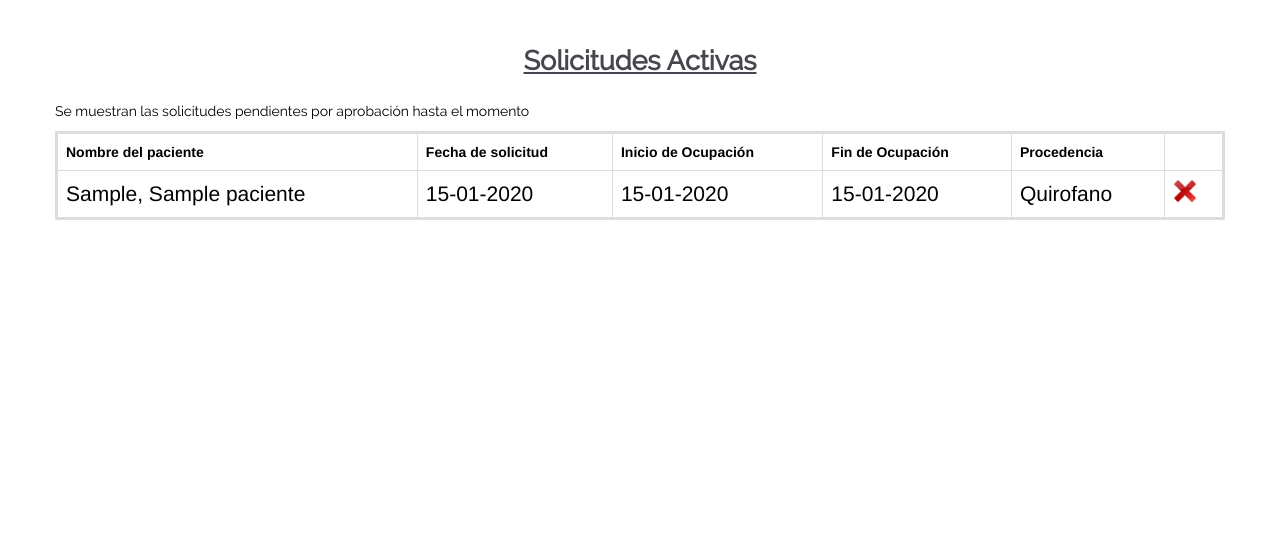
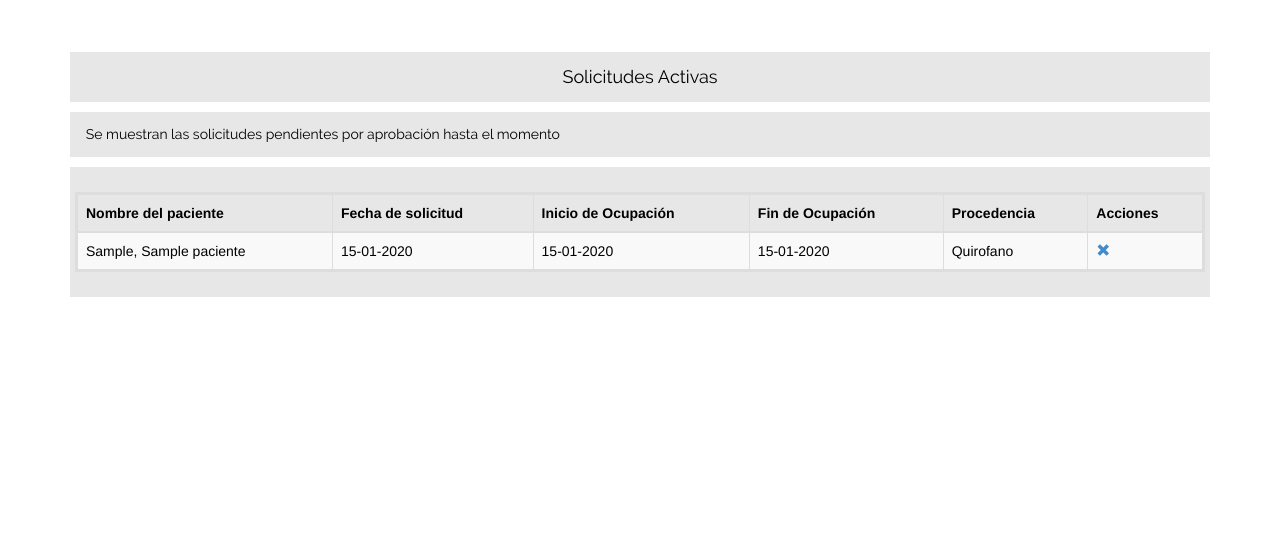
Before and after one commit to figueira/Sistema_Camas, a Django app: page /habitacion/listar_solicitudes in a window 1280 px wide. Shown: the part 53-590 px from the top of the page. Run offline with Django 3.2, Linux system fonts and the light colour scheme; a user stored in the database is signed in; tables that the repository leaves empty hold one stand-in row (values such as "Sample post"); parts of the project's set-up code (start-up, migrations or seed data) failed here and were passed over; some libraries are stand-ins or nearby versions.

Commit message:
correcion en lista de solicitudes

```diff
--- a/templates/lista_solicitudes.html
+++ b/templates/lista_solicitudes.html
@@ -26,54 +26,92 @@
 	</script>
 {% endblock %}
 
+
 {% block body %}
 
 	<div class="row">
-    <div class="cuadroGrande span12 centrar">
+		<div class="col-xs-12 col-sm-12 col-md-12 col-lg-12">
+			<div class="grid-container">
+				<h4 class="text-center">
+					Solicitudes Activas
+				</h4>
+			</div>
+		</div>
+	</div>
+
+	<div class="row">
+		<div class="col-xs-12 col-sm-12 col-md-12 col-lg-12">
+			<div class="grid-container">
 				{% if solicitudes_activas %}
-      <div class="titulo">
-        Solicitudes Activas
+					<h5>&nbsp;&nbsp;&nbsp;Se muestran las solicitudes pendientes por aprobaci&oacute;n hasta el momento</h5>
+				{% else %}
+					<h5>&nbsp;&nbsp;&nbsp;No hay solicitudes pendientes en este momento.</h5>
+				{% endif %}
 			</div>
-      <br/>
-      <p>Se muestran las solicitudes pendientes por aprobaci&oacute;n hasta el momento</p>
-  <table class="table table-bordered">
+		</div>
+	</div>
+
+	{% if solicitudes_activas %}
+
+		<div class="row">
+			<div class="col-xs-12 col-sm-12 col-md-12 col-lg-12">
+				<div class="grid-container">
+
+					<br>
+
+					<table id="table-user" class="table table-bordered table-striped">
+						<thead>
 							<tr>
 								<th>Nombre del paciente</th>
 								<th>Fecha de solicitud</th>
 								<th>Inicio de Ocupaci&oacute;n</th>
 								<th>Fin de Ocupaci&oacute;n</th>
 								<th>Procedencia</th>
-		<td></td>
+								<th>Acciones</th>
 							</tr>
+						</thead>
+
+						<tbody>
 							{% for activa in solicitudes_activas %}
 								{% if activa.paciente %}
 								<tr class="lista_solicitud">
 									<input type="hidden" name="id" value="{{ activa.id }}" />
-			<td style="font-size:150%;">
+									<td>
 										{{activa.paciente}}
 									</td>
-			<td style="font-size:150%;">
+									<td>
 										{{activa.fecha_solicitud|date:"d-m-Y"}}
 									</td>
-			<td style="font-size:150%;">
+									<td>
 										{{activa.fecha_ingreso|date:"d-m-Y"}}
 									</td>
-			<td style="font-size:150%;">
+									<td>
 										{{activa.fecha_salida|date:"d-m-Y"}}
 									</td>
-			<td style="font-size:150%;">
+									<td>
 										{{activa.procedenciatex}}
 									</td>
 									<td>
-				<a onclick="cancelar_sol(this);" href="#"><img src="/static/img/delete_en.png" /></a>
+										<a onclick="cancelar_sol(this);" href="#" class= "table-link">
+											<span class="glyphicon glyphicon-remove"></span>&nbsp;&nbsp;
+										</a>
 									</td>
 								</tr>
 								{% endif %}
 							{% endfor %}
+						</tbody>
 					</table>
+				</div>
+			</div>
+		</div>
 	{% else %}
-      <h4>No hay solicitudes pendientes en este momento.</h4>
+		<div class="row">
+			<div class="col-xs-12 col-sm-12 col-md-12 col-lg-12">
+				<div class="grid-container">
+					<h5>&nbsp;&nbsp;&nbsp;No hay solicitudes pendientes en este momento.</h5>
+				</div>
+			</div>
+		</div>
 	{% endif %}
-    </div>
 
 {% endblock %}
```
Lines whose indentation alone changed are shown as unchanged.
